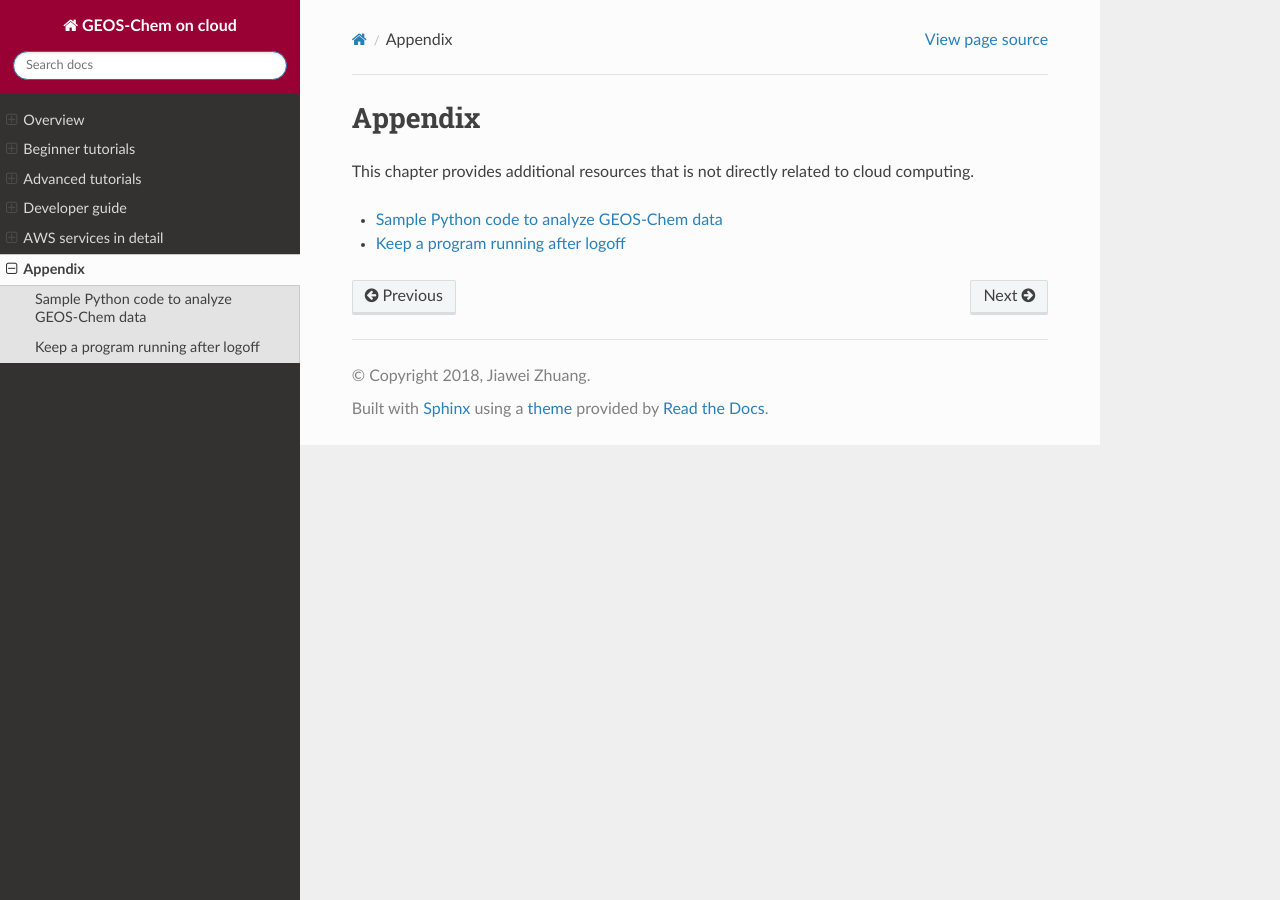
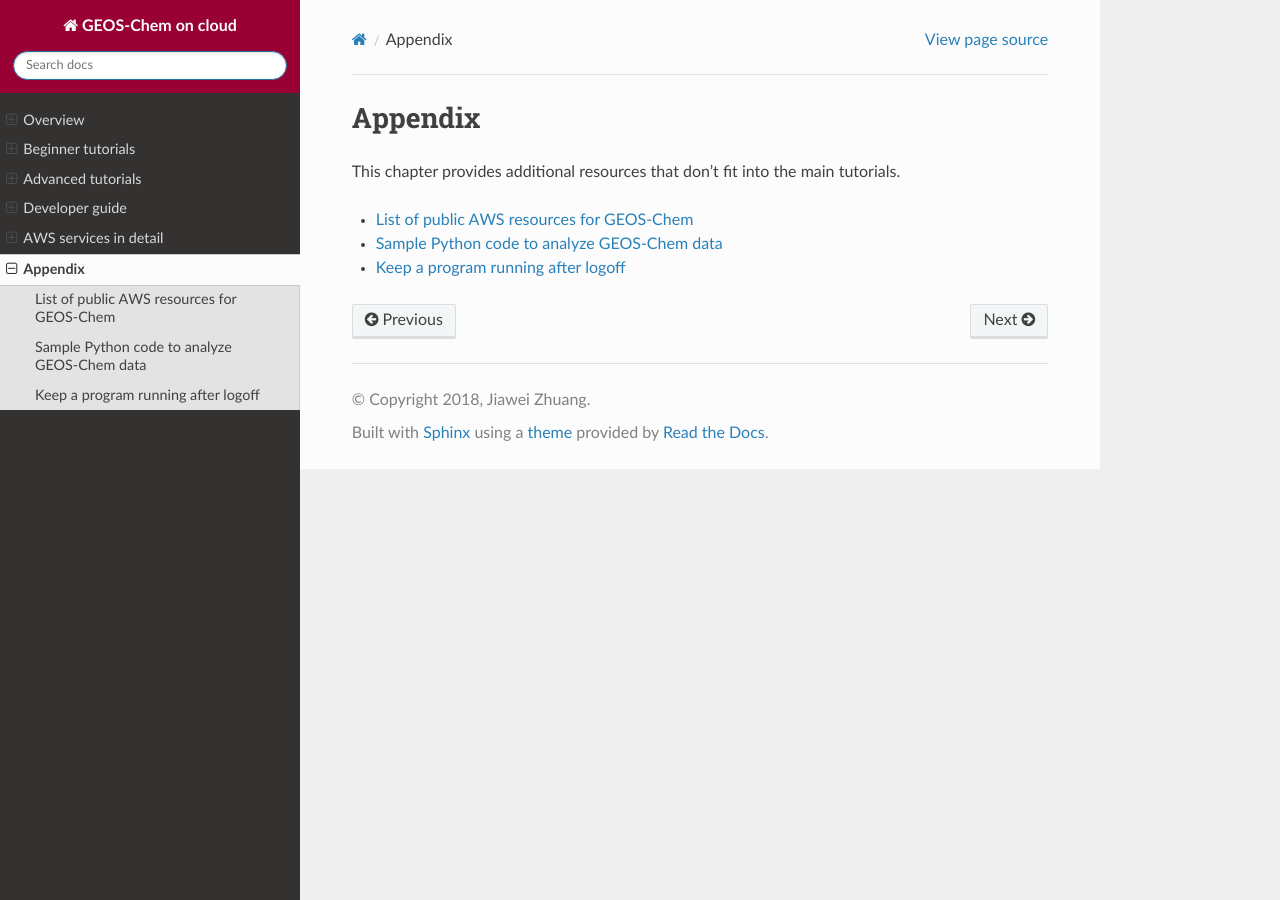
Before and after one commit to geoschem/geos-chem-cloud, a Sphinx documentation site: the page built from doc/source/chapter06_appendix/index.rst, in a window 1280 px wide. Built offline with Sphinx 7.4.7 and the Read the Docs theme 2.0.0, drawn with Linux system fonts in a browser that asks for light colours.

Commit message:
List of AWS resources for GEOS-Chem

```diff
--- a/doc/source/chapter06_appendix/index.rst
+++ b/doc/source/chapter06_appendix/index.rst
@@ -1,10 +1,11 @@
 Appendix
 ========
 
-This chapter provides additional resources that is not directly related to cloud computing.
+This chapter provides additional resources that don't fit into the main tutorials.
 
 .. toctree::
    :maxdepth: 2
 
+   aws-resources-for-gc
    sample-python-code
    keep-running
```
Also changed, not shown: doc/source/chapter06_appendix/aws-resources-for-gc.rst (added, +28 -0 lines).
